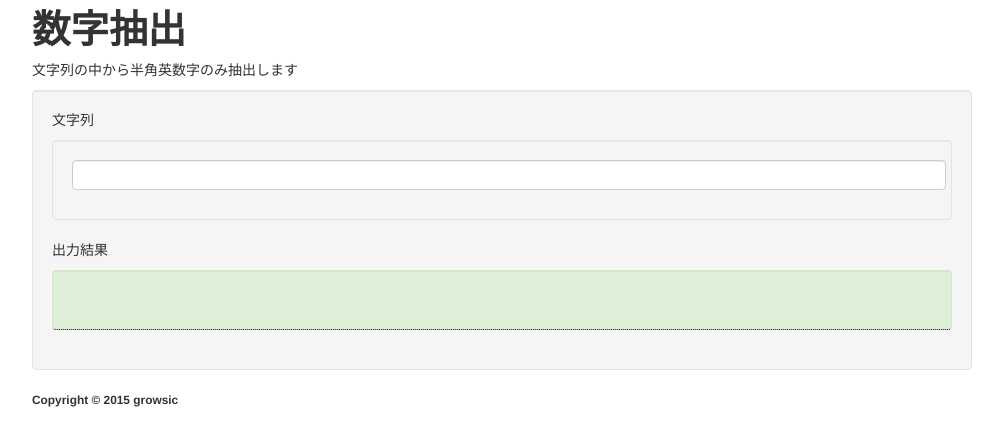
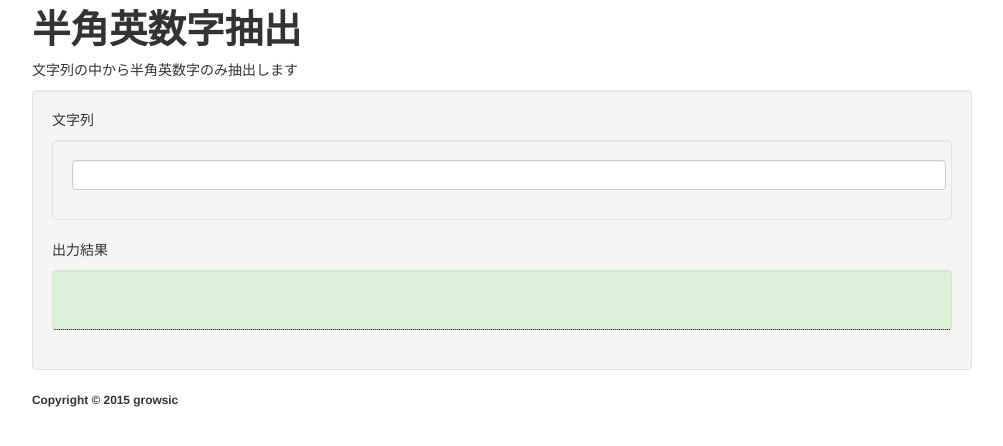
Before and after one commit to growsic/newLineToCommaTool, a plain HTML site: page index.html in a window 1280 px wide. Shown: the whole page, without its empty margins (138-1141 px from the left). Drawn offline with Linux system fonts and the light colour scheme; some packages are replaced by stand-ins of ours; a script that the page names is missing.

Commit message:
文言変更

```diff
--- a/index.html
+++ b/index.html
@@ -12,7 +12,7 @@
   <script src="https://cdnjs.cloudflare.com/ajax/libs/clipboard.js/1.6.0/clipboard.min.js"></script>
 </head>
 <body class="container">
-    <h1>数字抽出</h1>
+    <h1>半角英数字抽出</h1>
     <p>文字列の中から半角英数字のみ抽出します</p>
   <div id="FilterNumberConverter">
     <div class="row, well">
```
